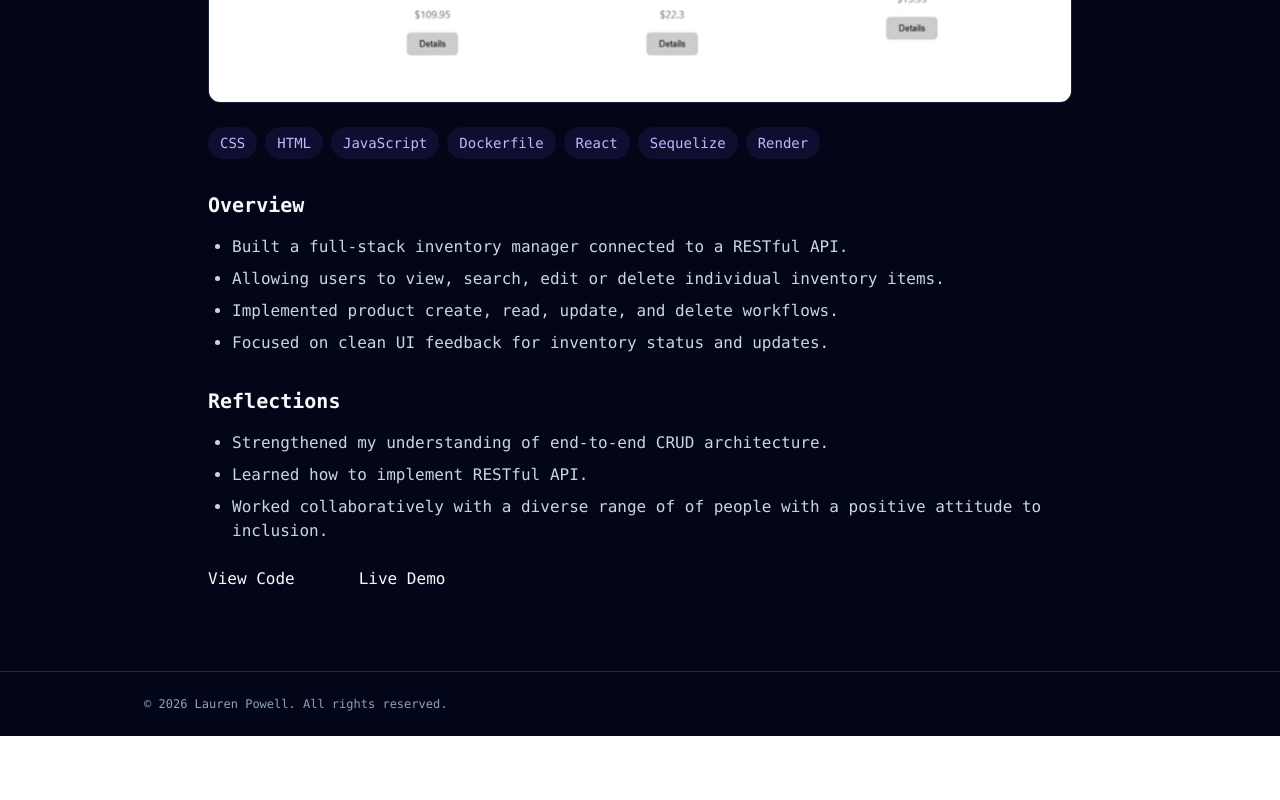
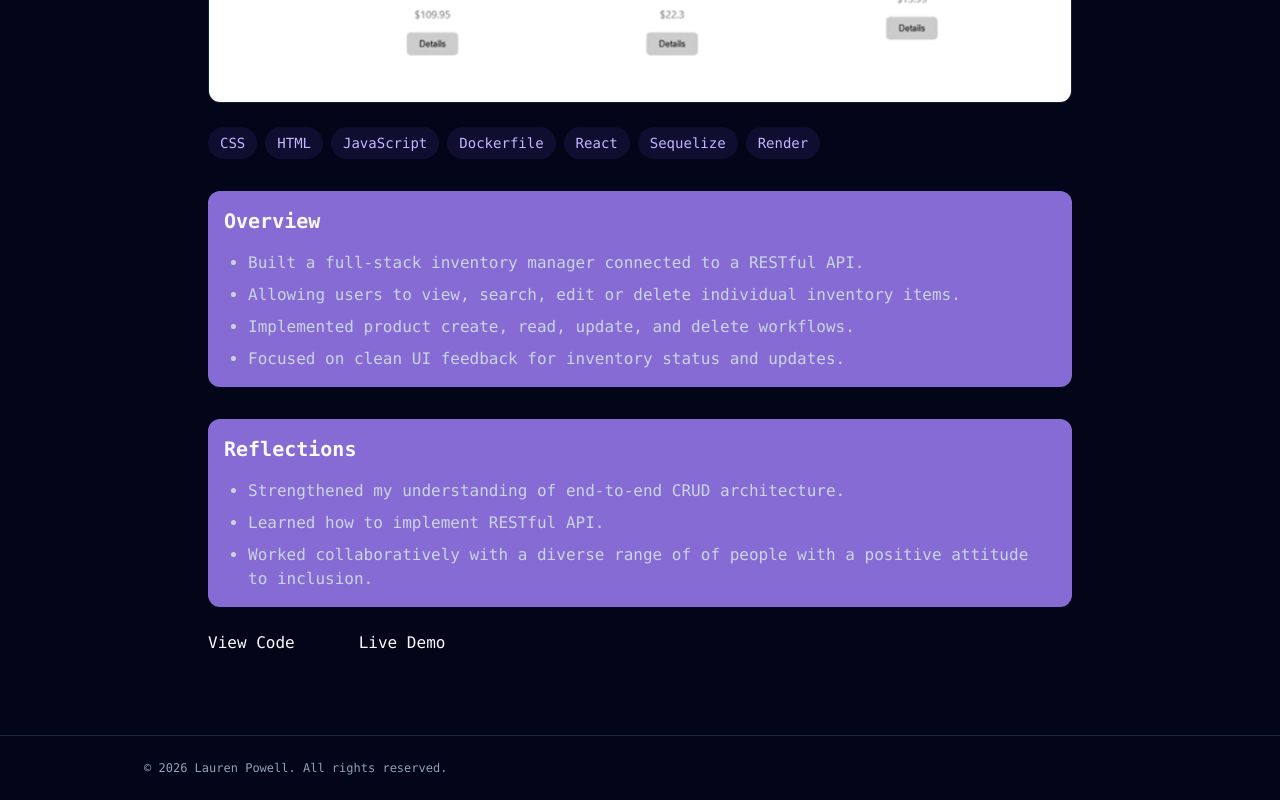
Before and after one commit to llbalch/personalwebsite, a React (Vite) app in the folder my-website/: page /projects/inventory-app in a window 1280 px wide. Shown: the part 674-1474 px from the top of the page. Before the commit the page ends 1410 px from the top, so only its background shows below. Built offline with nearby package versions, Linux system fonts and the light colour scheme.

Commit message:
feat: enhance ProjectDetailsPage styling with rounded sections and background color

```diff
--- a/my-website/src/pages/ProjectDetailsPage.jsx
+++ b/my-website/src/pages/ProjectDetailsPage.jsx
@@ -41,7 +41,10 @@ export default function ProjectDetailsPage() {
         ))}
       </div>
 
-      <section className="mt-8" aria-labelledby="project-overview-heading">
+      <section
+        className="mt-8 rounded-xl bg-violet-400/80 p-4"
+        aria-labelledby="project-overview-heading"
+      >
         <h2 id="project-overview-heading" className="text-xl font-semibold">
           Overview
         </h2>
@@ -56,7 +59,10 @@ export default function ProjectDetailsPage() {
         )}
       </section>
 
-      <section className="mt-8" aria-labelledby="project-reflections-heading">
+      <section
+        className="mt-8 rounded-xl bg-violet-400/80 p-4"
+        aria-labelledby="project-reflections-heading"
+      >
         <h2 id="project-reflections-heading" className="text-xl font-semibold">
           Reflections
         </h2>
```
